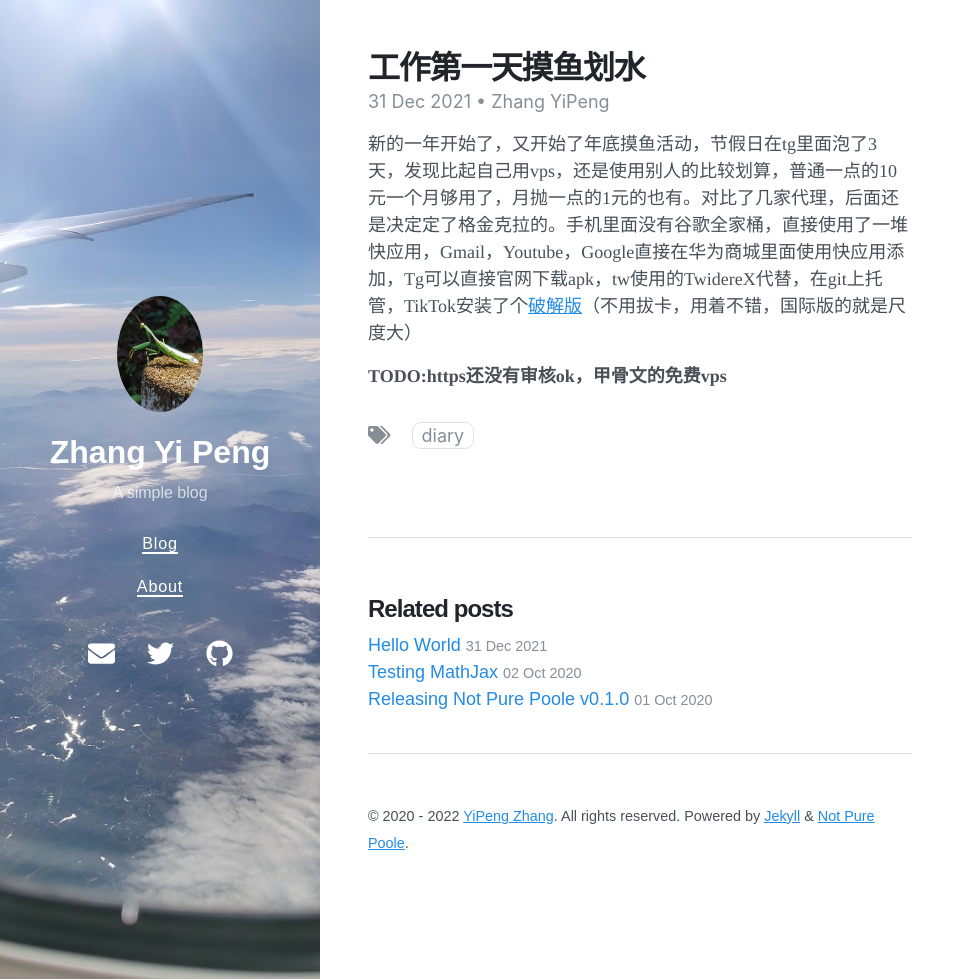
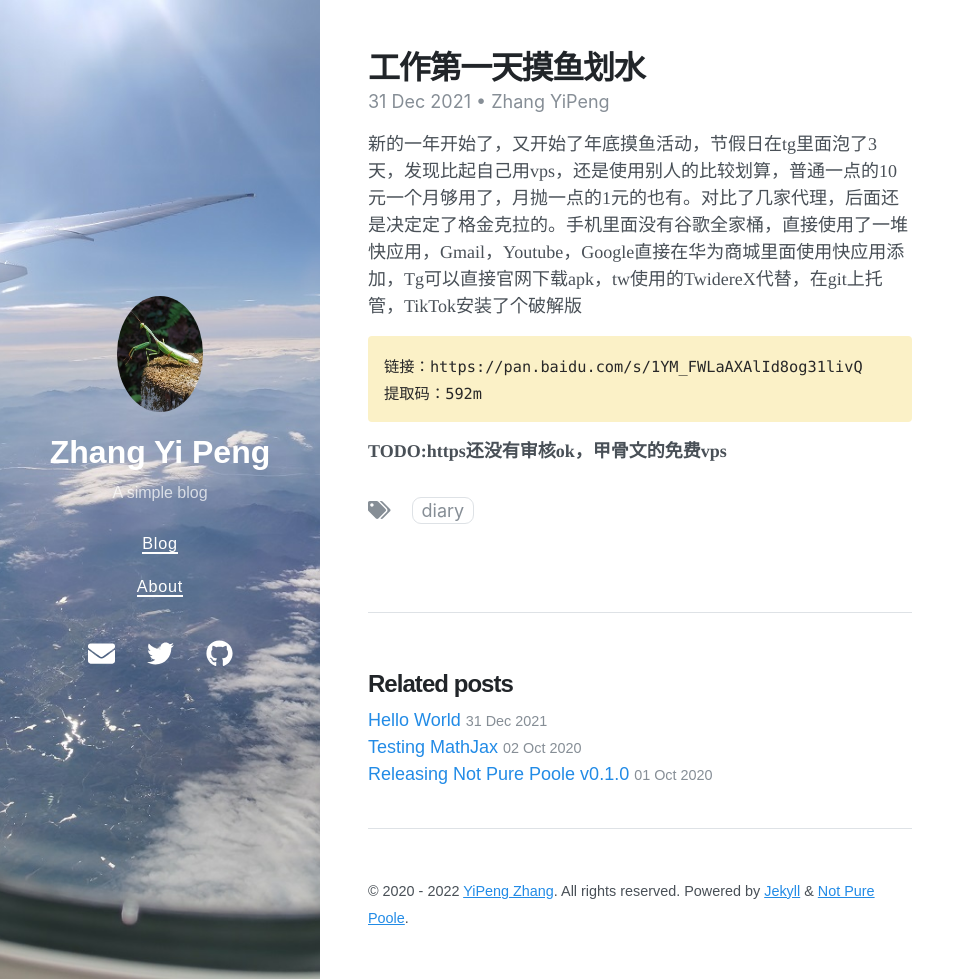
Before and after one commit to zhangyipeng/zhangyipeng.github.io, a Jekyll site: the page built from _posts/2022-01-04-NewYear_FirstDay.md, in a window 1280 px wide and 979 px high. Shown: the whole window, without its empty margins (0-975 px from the left). Built offline with Jekyll 4.4.1, drawn with Linux system fonts in a browser that asks for light colours; nearby versions of some CDN libraries.

Commit message:
add baiduyun

````diff
--- a/_posts/2022-01-04-NewYear_FirstDay.md
+++ b/_posts/2022-01-04-NewYear_FirstDay.md
@@ -7,6 +7,10 @@ tags:
 date: 2021-12-31 13:56 +0800
 ---
 
-新的一年开始了，又开始了年底摸鱼活动，节假日在tg里面泡了3天，发现比起自己用vps，还是使用别人的比较划算，普通一点的10元一个月够用了，月抛一点的1元的也有。对比了几家代理，后面还是决定定了格金克拉的。手机里面没有谷歌全家桶，直接使用了一堆快应用，Gmail，Youtube，Google直接在华为商城里面使用快应用添加，Tg可以直接官网下载apk，tw使用的TwidereX代替，在git上托管，TikTok安装了个[破解版](https://github.com/zhangyipeng/zhangyipeng.github.io)（不用拔卡，用着不错，国际版的就是尺度大）
+新的一年开始了，又开始了年底摸鱼活动，节假日在tg里面泡了3天，发现比起自己用vps，还是使用别人的比较划算，普通一点的10元一个月够用了，月抛一点的1元的也有。对比了几家代理，后面还是决定定了格金克拉的。手机里面没有谷歌全家桶，直接使用了一堆快应用，Gmail，Youtube，Google直接在华为商城里面使用快应用添加，Tg可以直接官网下载apk，tw使用的TwidereX代替，在git上托管，TikTok安装了个破解版
+```
+链接：https://pan.baidu.com/s/1YM_FWLaAXAlId8og31livQ
+提取码：592m
+```
 
 **TODO:https还没有审核ok，甲骨文的免费vps**
````
